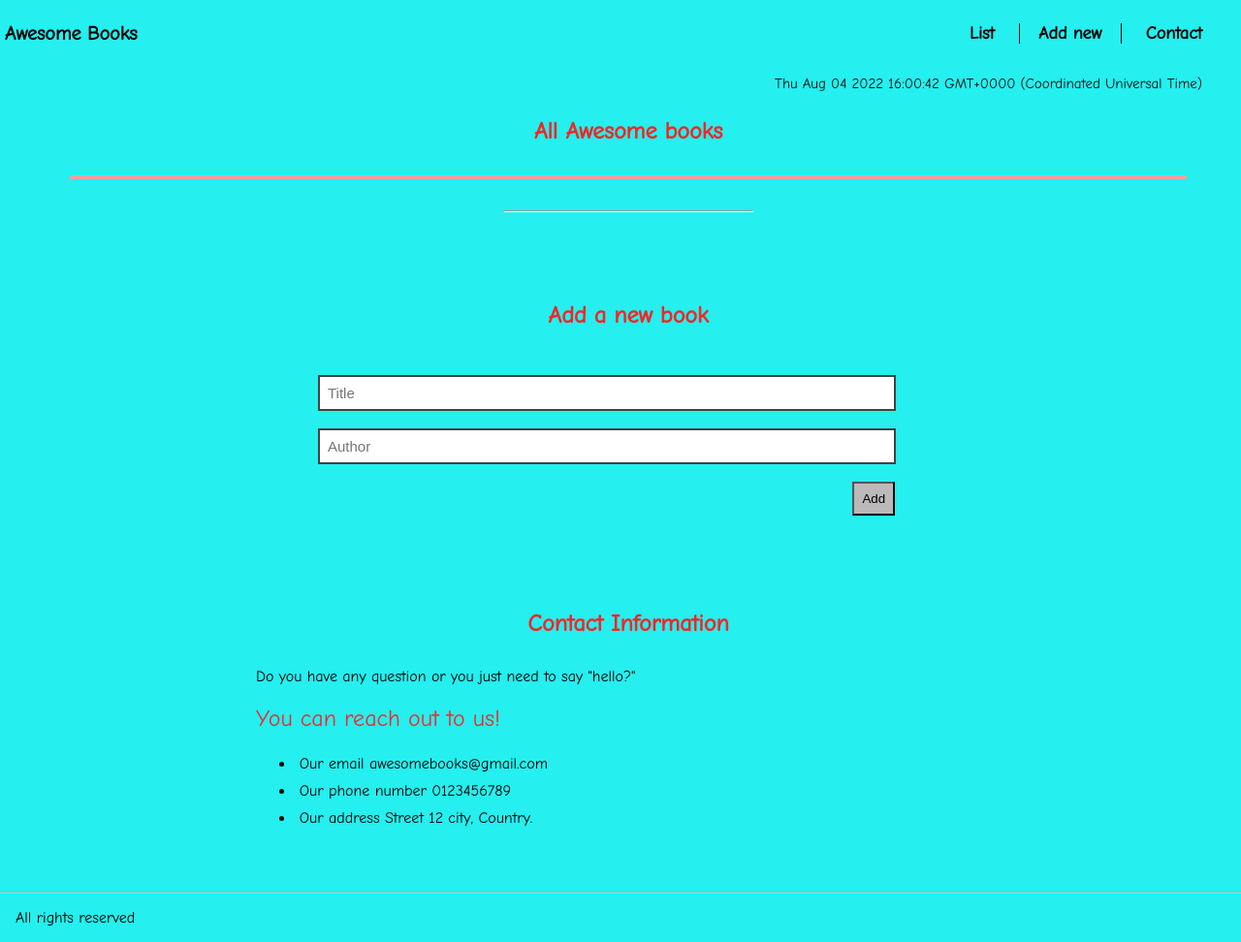
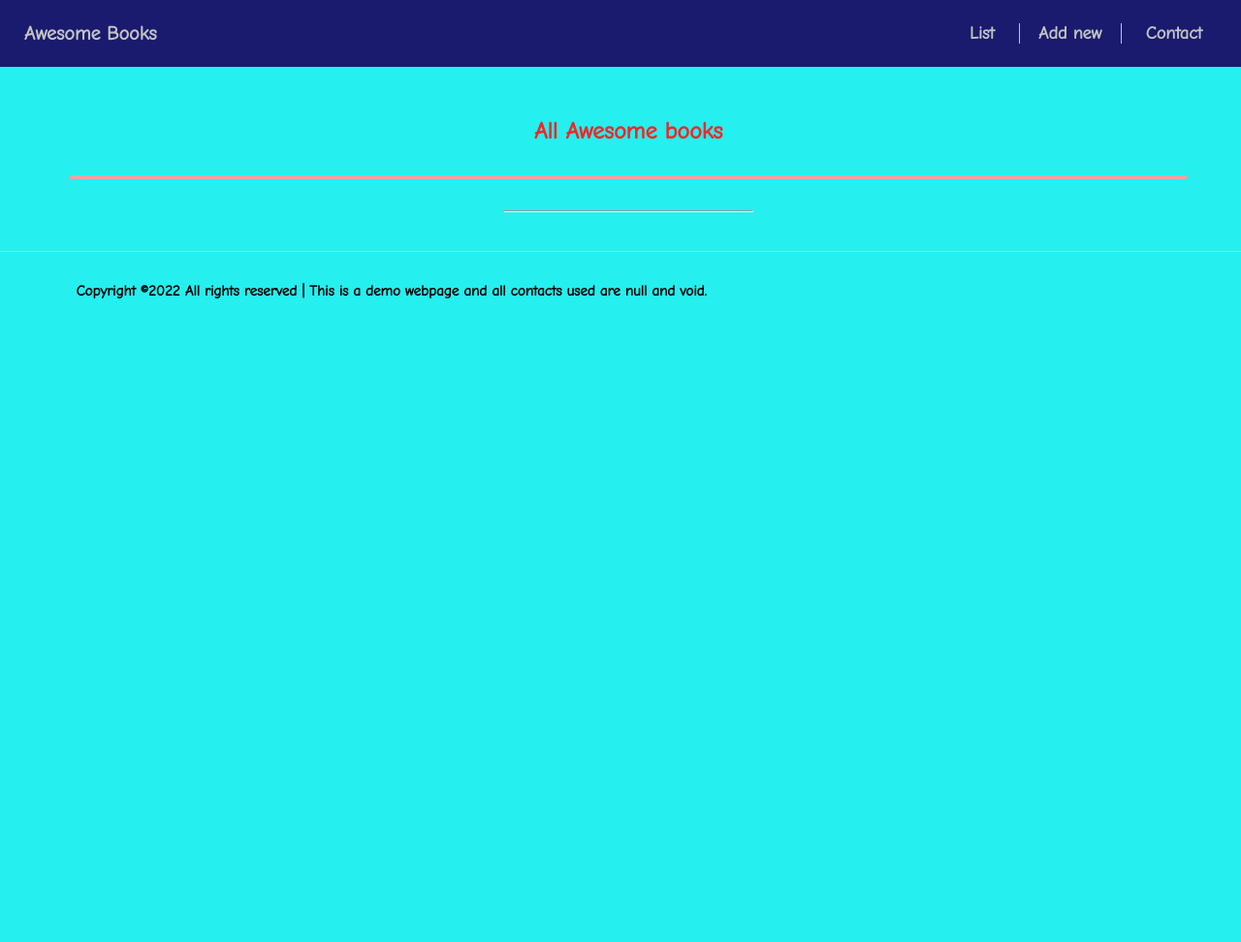
Before and after one commit to TracyMuso/Awesome-Books, a website: page index.html in a window 1280 px wide. Shown: the whole page at 97% size. After the commit the page ends 800 px from the top, so only its background shows below. Drawn offline with Linux system fonts and the light colour scheme.

Commit message:
Edit style.css file

```diff
--- a/index.html
+++ b/index.html
@@ -9,14 +9,14 @@
     <title>Awesome books</title>
 </head>
 
-<body>
+<body class="body">
     <header>
-        <a href="#" class="logo">Awesome Books</a>
+        <a href="#book-list" class="logo">Awesome Books</a>
         <nav>
             <ul id="pages">
                 <li> <a class="home" href="#book-list">List</a> </li>
                 <li> <a class="add" href="#Add-book">Add new</a> </li>
-                <li> <a class="contact" href="#contact">Contact</a> </li>
+                <li> <a class="contact" href="#contactUs">Contact</a> </li>
             </ul>
         </nav>
     </header>
@@ -29,7 +29,7 @@
         </div>
         <hr>
     </section>
-    <section id="Add-book">
+    <section id="Add-book" class="add-book">
         <h1>Add a new book</h1>
         <form class="form">
             <span class="error"></span>
@@ -41,7 +41,7 @@
         </form>
 
     </section>
-    <section class="contact">
+    <section id="contactUs">
         <h1>Contact Information</h1>
         <div id="contact-info">
             <p>Do you have any question or you just need to say "hello?"</p>
@@ -54,7 +54,7 @@
         </div>
     </section>
     <footer>
-        All rights reserved
+       <p>Copyright ©2022 All rights reserved | This is a demo webpage and all contacts used are null and void.</p>
     </footer>
     <script src="index.js"></script>
 </body>
--- a/index.js
+++ b/index.js
@@ -14,6 +14,11 @@ class UI {
   static showBooks(bookArr) {
     const table = document.querySelector('.table');
     table.innerHTML = '';
+    // edit
+    if (this.collection.addBook().length === 0) {
+    table.innerHTML = '<p class="empty">No books in your collection</p>';
+    }
+    // edit
     bookArr.forEach((book, index) => {
       const row = document.createElement('tr');
       const td1 = document.createElement('p');
@@ -84,3 +89,36 @@ window.onload = () => {
   }
   setInterval(updateTime, 1000);
 };
+
+
+const homepage = document.querySelector('.home');
+const addNew = document.querySelector('.add')
+const contactpage = document.querySelector('.contact');
+const homeSection = document.querySelector('#book-list');
+const bookSection = document.querySelector('#Add-book');
+const contactSection = document.querySelector('#contactUs');
+const Clicked = false;
+
+homepage.addEventListener('click', () => {
+  if (Clicked === false) {
+    homeSection.style.display = 'block';
+    bookSection.style.display = 'none';
+    contactSection.style.display = 'none';
+  }
+});
+
+addNew.addEventListener('click', () => {
+  if (Clicked === false) {
+    homeSection.style.display = 'none';
+    bookSection.style.display = 'block';
+    contactSection.style.display = 'none';
+  }
+});
+
+contactpage.addEventListener('click', () => {
+  if (Clicked === false) {
+    homeSection.style.display = 'none';
+    bookSection.style.display = 'none';
+    contactSection.style.display = 'block';
+  }
+});
--- a/style.css
+++ b/style.css
@@ -16,14 +16,16 @@ header {
     flex-direction: row;
     justify-content: space-between;
     align-items: center;
+    background: rgb(26, 26, 110);
 }
 
 .logo {
     text-decoration: none;
-    color: rgb(0, 0, 0);
+    color: #c3c3c3;
     font-size: 20px;
     font-weight: 700;
     padding: 0.3rem;
+    margin-left: 20px;
 }
 
 .date {
@@ -46,7 +48,7 @@ header {
 
 a {
     text-decoration: none;
-    color: black;
+    color: #c3c3c3;
 }
 
 #pages li a {
@@ -55,12 +57,14 @@ a {
 }
 
 .add {
-    border-left: solid 1px black;
-    border-right: solid 1px black;
+    border-left: solid 1px #c8c4c4;
+    border-right: solid 1px #c8c4c4;
     padding-left: 1.2rem;
     padding-right: 1.2rem;
 }
-
+#Add-book, #contactUs {
+  display: none;
+}
 h1 {
   text-align: center;
   font-weight: 700;
@@ -159,3 +163,8 @@ footer {
     border-top: 1px solid #c8c4c4;
     padding: 1rem;
 }
+footer p {
+  font-size: 15px;
+  font-weight: 700;
+  margin-left: 5%;
+}
```
